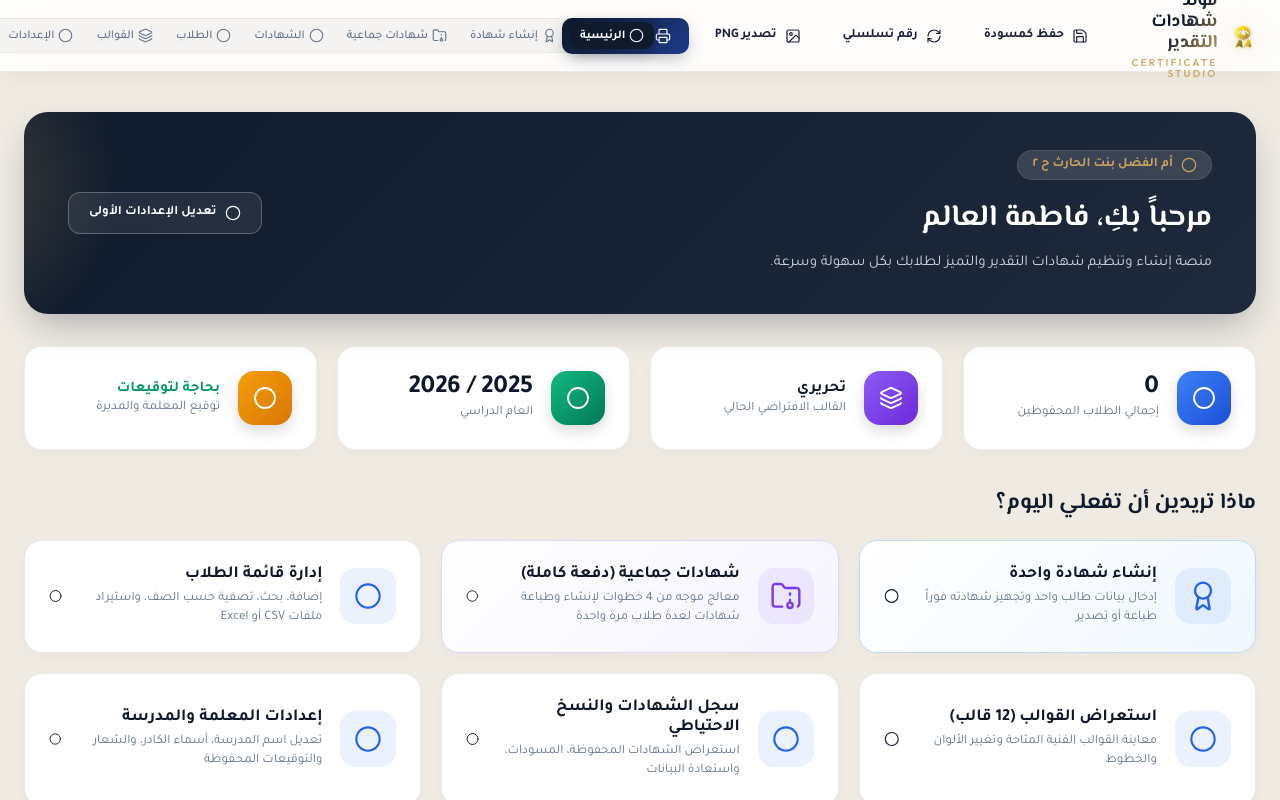
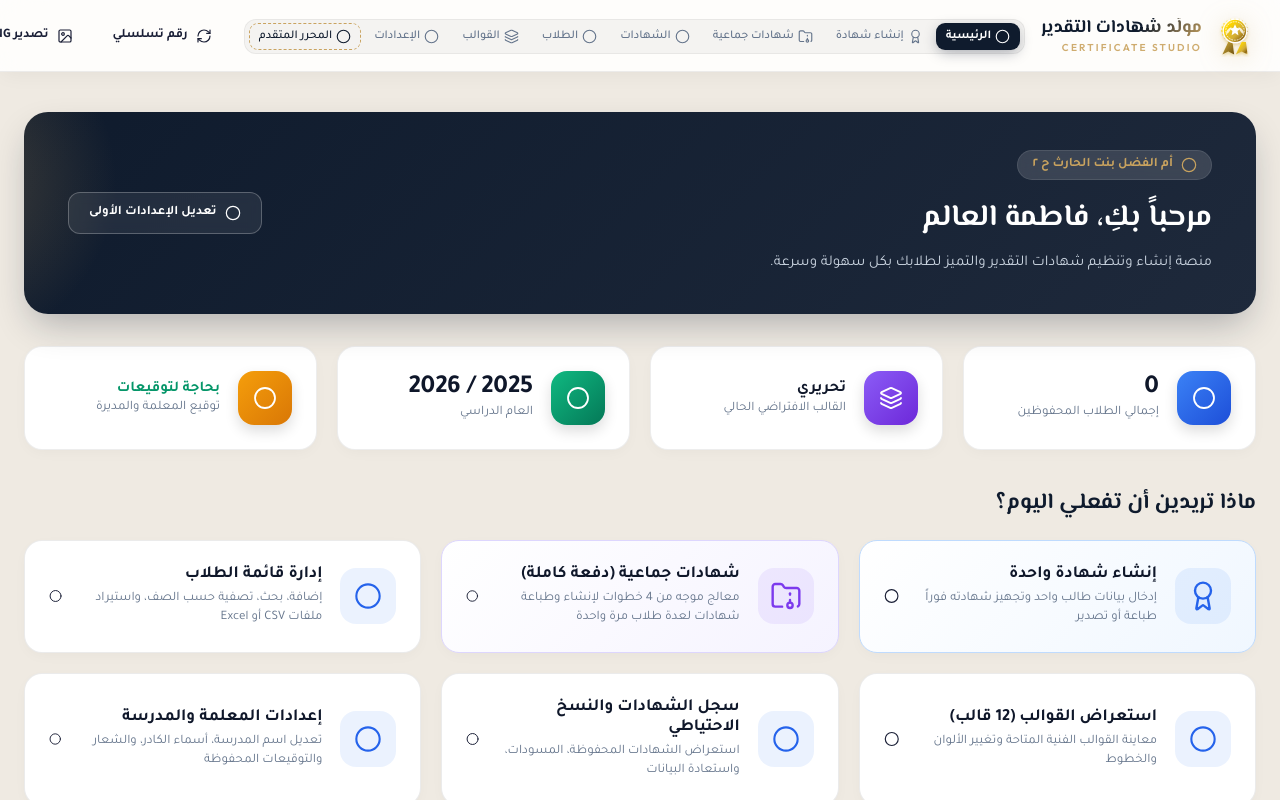
Before and after one commit to 3bdallahMa7moud/Certificate-Studio, a React (Vite) app: page / in a window 1280 px wide. Built offline with nearby package versions, Linux system fonts and the light colour scheme.

Commit message:
first commit

```diff
--- a/pages/StudioPage.jsx
+++ b/pages/StudioPage.jsx
@@ -371,22 +371,34 @@ function StudioPage() {
     <>
       <header className="topbar no-print">
         <div className="topbar-inner">
-          <div className="topbar-main-row">
           <div className="brand">
             <Logo size={42} />
           </div>
 
+          {/* Centered Segmented Navigation Track */}
+          <nav className="topbar-nav" role="tablist" aria-label="أقسام التطبيق الرئيسية">
+            {[
+              ['home', 'Home', 'الرئيسية'],
+              ['single', 'Award', 'إنشاء شهادة'],
+              ['batch', 'FolderArchive', 'شهادات جماعية'],
+              ['certificates', 'FileText', 'الشهادات'],
+              ['students', 'Users', 'الطلاب'],
+              ['templates', 'Layers', 'القوالب'],
+              ['settings', 'Sliders', 'الإعدادات'],
+              ['editor', 'Edit3', 'المحرر المتقدم'],
+            ].map(([navId, icon, label]) => (
+              <button
+                key={navId}
+                className={`topbar-nav-btn ${mainNav === navId ? 'active' : ''} ${navId === 'editor' ? 'editor-mode-btn' : ''}`}
+                onClick={() => setMainNav(navId)}
+              >
+                <Icon name={icon} size={15} />
+                <span>{label}</span>
+              </button>
+            ))}
+          </nav>
+
           <div className="topbar-actions">
-              <button
-                className="btn btn-ghost"
-                onClick={handleSaveDraft}
-                disabled={busy}
-                title="حفظ كمسودة"
-                aria-label="حفظ كمسودة"
-              >
-                <Icon name="Save" size={14} /><span className="btn-label-desktop">حفظ كمسودة</span>
-              </button>
-
             <button
               className="btn btn-ghost"
               onClick={() => updateState({ serial: genSerial() })}
@@ -418,30 +430,6 @@ function StudioPage() {
               <span className="btn-label-desktop">طباعة / PDF</span>
             </button>
           </div>
-          </div>
-
-          {/* Centered Segmented Navigation Track */}
-          <nav className="topbar-nav" role="tablist" aria-label="أقسام التطبيق الرئيسية">
-            {[
-              ['home', 'Home', 'الرئيسية'],
-              ['single', 'Award', 'إنشاء شهادة'],
-              ['batch', 'FolderArchive', 'شهادات جماعية'],
-              ['certificates', 'FileText', 'الشهادات'],
-              ['students', 'Users', 'الطلاب'],
-              ['templates', 'Layers', 'القوالب'],
-              ['settings', 'Sliders', 'الإعدادات'],
-              ['editor', 'Edit3', 'المحرر المتقدم'],
-            ].map(([navId, icon, label]) => (
-              <button
-                key={navId}
-                className={`topbar-nav-btn ${mainNav === navId ? 'active' : ''} ${navId === 'editor' ? 'editor-mode-btn' : ''}`}
-                onClick={() => setMainNav(navId)}
-              >
-                <Icon name={icon} size={15} />
-                <span>{label}</span>
-              </button>
-            ))}
-          </nav>
         </div>
       </header>
 
--- a/src/index.css
+++ b/src/index.css
@@ -158,24 +158,26 @@
     padding: 24px;
     display: grid; gap: 24px;
     grid-template-columns: 1fr;
-    height: calc(100dvh - var(--topbar-height));
-    min-height: 0;
-    overflow: hidden;
+    min-height: calc(100vh - 72px);
+    height: auto;
+    overflow: visible;
   }
   @media (min-width: 1024px) {
-    .layout { grid-template-columns: minmax(0, 1fr) 420px; align-items: stretch; }
+    .layout { grid-template-columns: minmax(0, 1fr) 420px; align-items: start; }
   }
 
   /* =========================================
      PREVIEW PANE
      ========================================= */
-  .preview-pane { order: 2; min-height: 0; overflow: hidden; }
+  .preview-pane { order: 2; min-height: 0; overflow: visible; }
   @media (min-width: 1024px) {
     .preview-pane {
       order: 1;
-      height: 100%;
       display: flex;
       flex-direction: column;
+      overflow: visible;
+      position: sticky;
+      top: 88px;
     }
   }
 
--- a/src/phase3b.css
+++ b/src/phase3b.css
@@ -131,7 +131,8 @@
 /* Full Page Container Layout */
 .full-page-view {
   width: 100%;
-  height: calc(100vh - 72px);
+  min-height: calc(100vh - 72px);
+  height: auto;
   background: var(--shell-bg, #efeae2);
   padding: 32px 24px 60px 24px;
   overflow-y: auto !important;
@@ -1091,14 +1092,6 @@
    Mobile & Responsive Layout Optimization System
    ========================================================================== */
 
-.topbar-main-row {
-  display: flex;
-  align-items: center;
-  justify-content: space-between;
-  width: 100%;
-  gap: 12px;
-}
-
 .page-footer {
   position: static !important;
   width: 100%;
@@ -1111,6 +1104,39 @@
   color: var(--muted, #888);
   opacity: 0.7;
   margin-top: 24px;
+}
+
+@media (min-width: 1024px) {
+  .topbar-inner {
+    display: flex !important;
+    align-items: center !important;
+    justify-content: space-between !important;
+    gap: 16px !important;
+    padding: 12px 24px !important;
+    max-width: 1600px !important;
+    margin: 0 auto !important;
+    height: 72px !important;
+  }
+
+  .brand {
+    display: flex !important;
+    align-items: center !important;
+    flex-shrink: 0 !important;
+  }
+
+  .topbar-nav {
+    display: flex !important;
+    align-items: center !important;
+    gap: 3px !important;
+    flex-shrink: 0 !important;
+  }
+
+  .topbar-actions {
+    display: flex !important;
+    align-items: center !important;
+    gap: 8px !important;
+    flex-shrink: 0 !important;
+  }
 }
 
 @media (max-width: 1023px) {
@@ -1131,13 +1157,33 @@
   }
 
   .topbar-inner {
+    display: grid !important;
+    grid-template-columns: auto 1fr !important;
+    grid-template-areas:
+      "brand actions"
+      "nav nav" !important;
+    gap: 8px 12px !important;
     padding: 8px 12px !important;
-    flex-direction: column !important;
-    gap: 8px !important;
+    height: auto !important;
     max-width: 100% !important;
   }
 
+  .brand {
+    grid-area: brand !important;
+    display: flex !important;
+    align-items: center !important;
+  }
+
+  .topbar-actions {
+    grid-area: actions !important;
+    justify-self: end !important;
+    display: flex !important;
+    align-items: center !important;
+    gap: 6px !important;
+  }
+
   .topbar-nav {
+    grid-area: nav !important;
     width: 100% !important;
     max-width: 100% !important;
     overflow-x: auto !important;
@@ -1151,13 +1197,6 @@
 
   .topbar-nav::-webkit-scrollbar {
     display: none;
-  }
-
-  .topbar-actions {
-    display: flex;
-    align-items: center;
-    gap: 6px;
-    flex-shrink: 0;
   }
 
   .layout {
```
Lines whose indentation alone changed are shown as unchanged.
